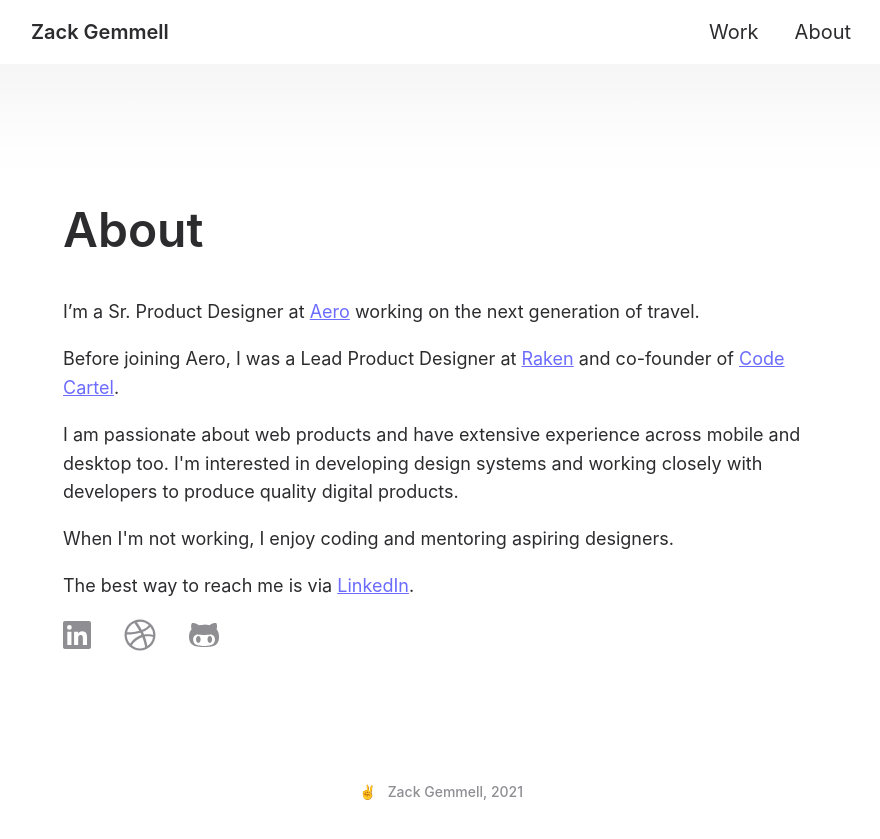
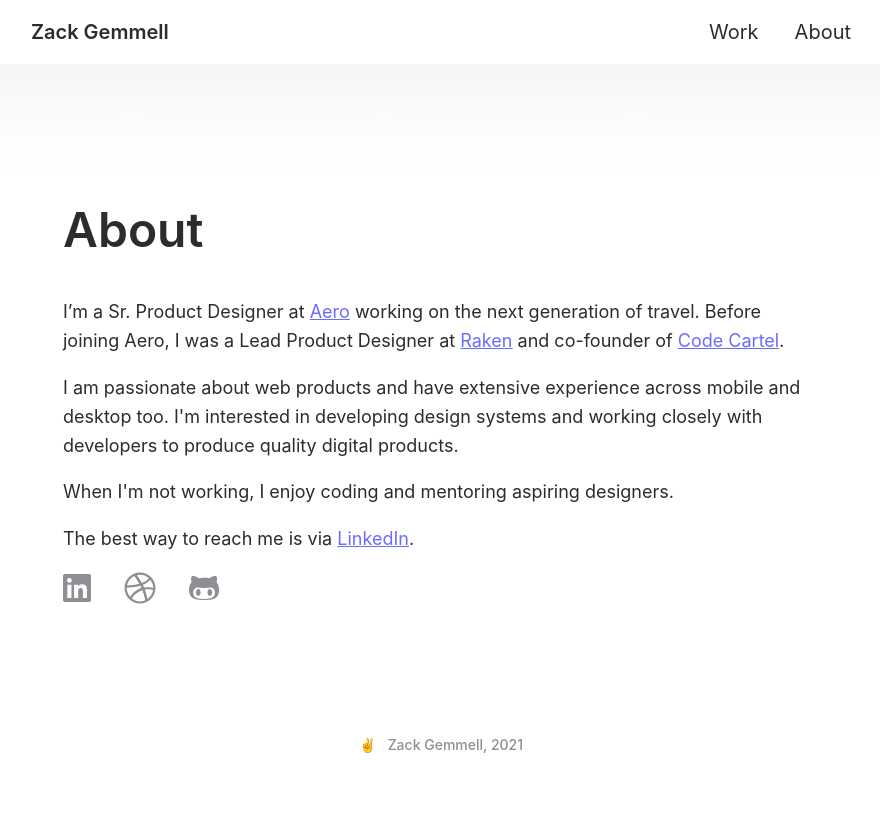
Before and after one commit to zackgemmell/portfolio-2020, a Jekyll site: the page built from index.markdown, in a window 1280 px wide and 900 px high, scrolled down 2372 px. Shown: the top 839 px of the window, without its empty margins (199-1079 px from the left). Built offline with Jekyll 4.4.1, drawn with Linux system fonts in a browser that asks for light colours; nearby versions of some CDN libraries.

Commit message:
Update home.html

```diff
--- a/_layouts/home.html
+++ b/_layouts/home.html
@@ -41,10 +41,7 @@
              <h2 class="home-section-title">About</h2>
              <section class="about-main">
                  <p>
-                 I’m a Sr. Product Designer at <a href="https://aero.com">Aero</a> working on the next generation of travel.
-                 </p>
-                 <p>
-                 Before joining Aero, I was a Lead Product Designer at <a href="https://rakenapp.com">Raken</a> and co-founder of <a href="https://codecar.tel">Code Cartel</a>.
+                 I’m a Sr. Product Designer at <a href="https://aero.com">Aero</a> working on the next generation of travel. Before joining Aero, I was a Lead Product Designer at <a href="https://rakenapp.com">Raken</a> and co-founder of <a href="https://codecar.tel">Code Cartel</a>.
                  </p>
                  <p>
                  I am passionate about web products and have extensive experience across mobile and desktop too. I'm interested in developing design systems and working closely with developers to produce quality digital products.
```
